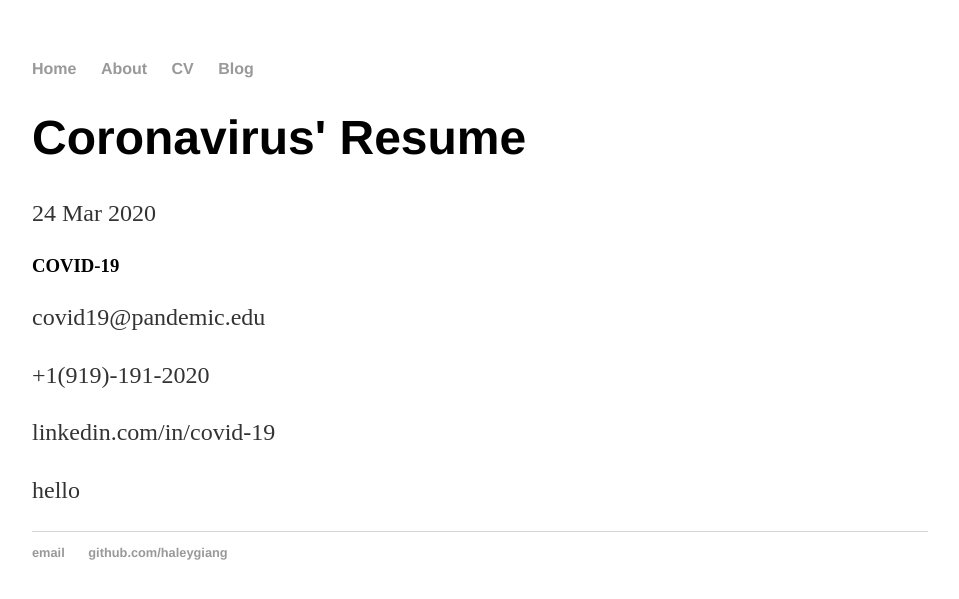
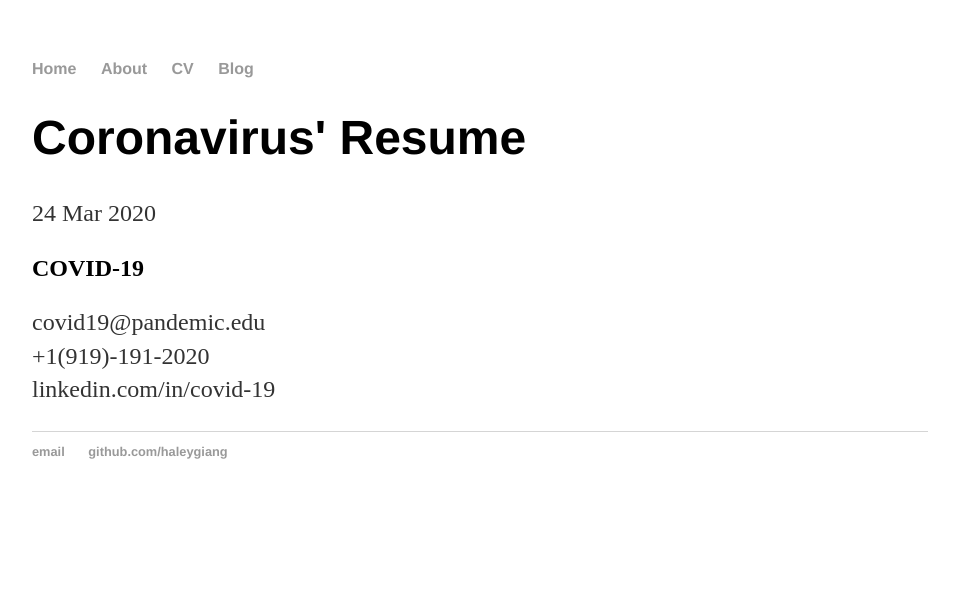
Before and after one commit to haleygiang/haleygiang.github.io, a Jekyll site: the page built from _posts/2014-04-30-haley-giang-site-launched.md, in a window 1280 px wide. Shown: the top 599 px of the page, without its empty margins (160-1119 px from the left). Built offline with Jekyll 4.4.1, drawn with Linux system fonts in a browser that asks for light colours.

Commit message:
Update 2014-04-30-haley-giang-site-launched.md

```diff
--- a/_posts/2014-04-30-haley-giang-site-launched.md
+++ b/_posts/2014-04-30-haley-giang-site-launched.md
@@ -5,8 +5,7 @@ date: 2020-03-24
 permalink: /first-post/
 ---
 
-<h3>COVID-19</h3>
-<p>covid19@pandemic.edu</p>
-<p>+1(919)-191-2020</p>
-<p>linkedin.com/in/covid-19</p>
-<p>hello</p>
+<h2>COVID-19</h2>
+<p>covid19@pandemic.edu
+<br>+1(919)-191-2020
+<br>linkedin.com/in/covid-19</p>
```
